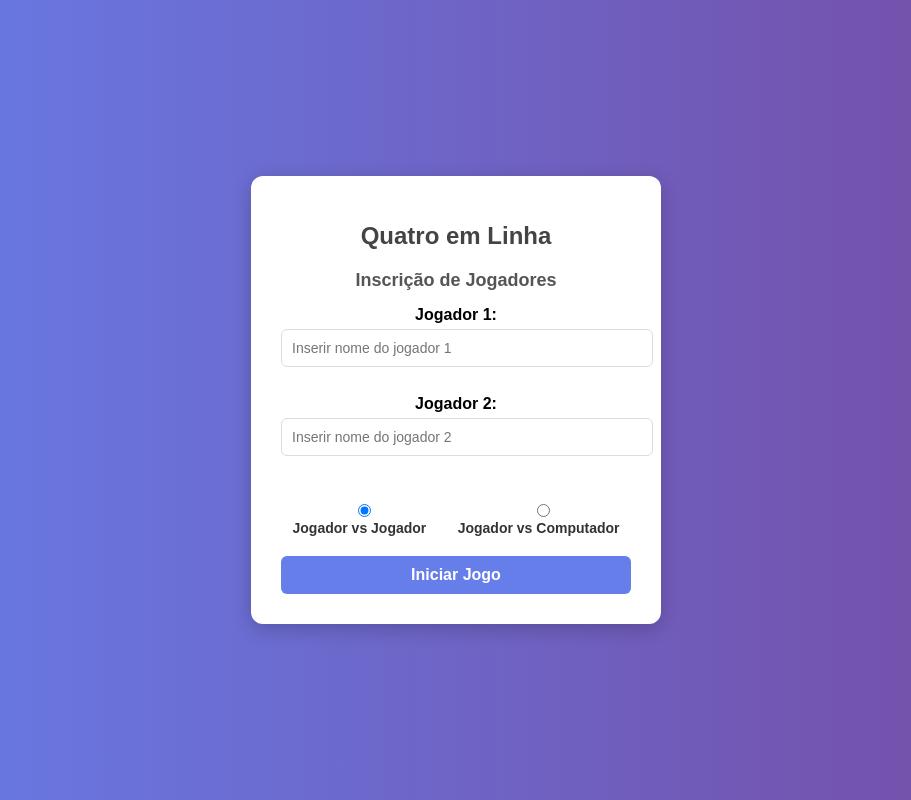
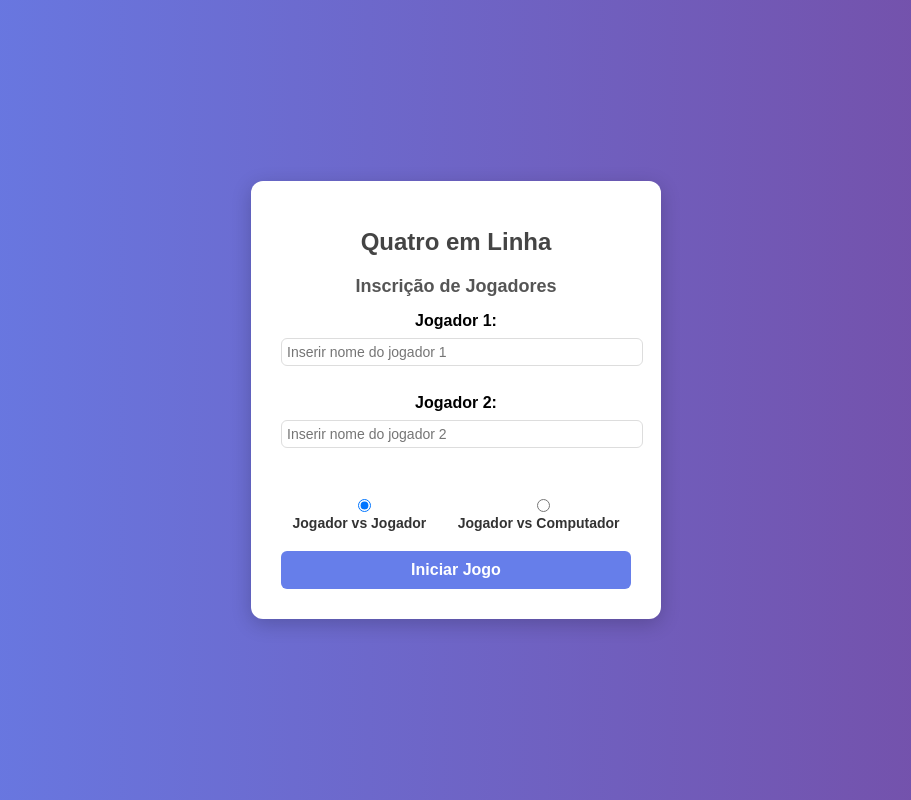
Before and after one commit to BernardoArede/QuatroEmLinha, a React (Create React App) app: page / in a window 1280 px wide. Shown: the whole page, without its empty margins (184-1095 px from the left). Built offline with nearby package versions, Linux system fonts and the light colour scheme.

Commit message:
Fix margin

```diff
--- a/src/styles/PlayerForm.css
+++ b/src/styles/PlayerForm.css
@@ -42,8 +42,8 @@ body {
 
   .input input {
     width: 100%;
-    padding: 10px;
-    margin-top: 5px;
+    padding:5px;
+    margin-top: 8px;
     border: 1px solid #ddd;
     border-radius: 6px;
     font-size: 14px;
```
